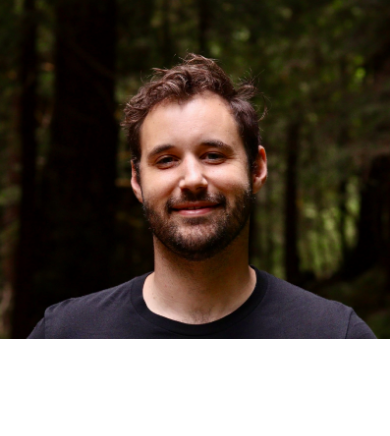
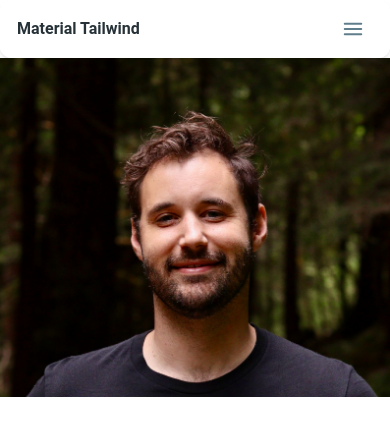
Before and after one commit to mkwalters/homepage, a Next.js app: page / in a window 390 px wide. Shown: the top 436 px of the page. Built offline with nearby package versions, Linux system fonts and the light colour scheme.

Commit message:
mega menu

```diff
--- a/app/page.tsx
+++ b/app/page.tsx
@@ -1,8 +1,10 @@
+import { HeaderMenu } from "@/components/HeaderMenu";
 import Image from "next/image";
 
 export default function Home() {
   return (
-    <div className="">
+    <div className="w-screen">
+      <HeaderMenu />
       <Image
         aria-hidden
         src="/headshot.jpeg"
--- /dev/null
+++ b/components/HeaderMenu.tsx
@@ -0,0 +1,228 @@
+"use client";
+import React from "react";
+import {
+  Navbar,
+  Collapse,
+  Typography,
+  IconButton,
+  List,
+  ListItem,
+  Menu,
+  MenuHandler,
+  MenuList,
+  MenuItem,
+} from "@material-tailwind/react";
+import {
+  ChevronDownIcon,
+  Bars3Icon,
+  XMarkIcon,
+} from "@heroicons/react/24/outline";
+import {
+  Bars4Icon,
+  GlobeAmericasIcon,
+  NewspaperIcon,
+  PhoneIcon,
+  RectangleGroupIcon,
+  SquaresPlusIcon,
+  SunIcon,
+  TagIcon,
+  UserGroupIcon,
+} from "@heroicons/react/24/solid";
+
+const navListMenuItems = [
+  {
+    title: "Products",
+    description: "Find the perfect solution for your needs.",
+    icon: SquaresPlusIcon,
+  },
+  {
+    title: "About Us",
+    description: "Meet and learn about our dedication",
+    icon: UserGroupIcon,
+  },
+  {
+    title: "Blog",
+    description: "Find the perfect solution for your needs.",
+    icon: Bars4Icon,
+  },
+  {
+    title: "Services",
+    description: "Learn how we can help you achieve your goals.",
+    icon: SunIcon,
+  },
+  {
+    title: "Support",
+    description: "Reach out to us for assistance or inquiries",
+    icon: GlobeAmericasIcon,
+  },
+  {
+    title: "Contact",
+    description: "Find the perfect solution for your needs.",
+    icon: PhoneIcon,
+  },
+  {
+    title: "News",
+    description: "Read insightful articles, tips, and expert opinions.",
+    icon: NewspaperIcon,
+  },
+  {
+    title: "Products",
+    description: "Find the perfect solution for your needs.",
+    icon: RectangleGroupIcon,
+  },
+  {
+    title: "Special Offers",
+    description: "Explore limited-time deals and bundles",
+    icon: TagIcon,
+  },
+];
+
+function NavListMenu() {
+  const [isMenuOpen, setIsMenuOpen] = React.useState(false);
+  const [isMobileMenuOpen, setIsMobileMenuOpen] = React.useState(false);
+  const renderItems = navListMenuItems.map(
+    ({ icon, title, description }, key) => (
+      <a href="#" key={key}>
+        <MenuItem className="flex items-center gap-3 rounded-lg">
+          <div className="flex items-center justify-center rounded-lg !bg-blue-gray-50 p-2 ">
+            {" "}
+            {React.createElement(icon, {
+              strokeWidth: 2,
+              className: "h-6 text-gray-900 w-6",
+            })}
+          </div>
+          <div>
+            <Typography
+              variant="h6"
+              color="blue-gray"
+              className="flex items-center text-sm font-bold"
+            >
+              {title}
+            </Typography>
+            <Typography
+              variant="paragraph"
+              className="text-xs !font-medium text-blue-gray-500"
+            >
+              {description}
+            </Typography>
+          </div>
+        </MenuItem>
+      </a>
+    )
+  );
+
+  return (
+    <React.Fragment>
+      <Menu
+        open={isMenuOpen}
+        handler={setIsMenuOpen}
+        offset={{ mainAxis: 20 }}
+        placement="bottom"
+      >
+        <MenuHandler>
+          <Typography as="div" variant="small" className="font-medium">
+            <ListItem
+              className="flex items-center gap-2 py-2 pr-4 font-medium text-gray-900"
+              selected={isMenuOpen || isMobileMenuOpen}
+              onClick={() => setIsMobileMenuOpen((cur) => !cur)}
+            >
+              Resources
+              <ChevronDownIcon
+                strokeWidth={2.5}
+                className={`hidden h-3 w-3 transition-transform lg:block ${
+                  isMenuOpen ? "rotate-180" : ""
+                }`}
+              />
+              <ChevronDownIcon
+                strokeWidth={2.5}
+                className={`block h-3 w-3 transition-transform lg:hidden ${
+                  isMobileMenuOpen ? "rotate-180" : ""
+                }`}
+              />
+            </ListItem>
+          </Typography>
+        </MenuHandler>
+        <MenuList className="hidden max-w-screen-xl rounded-xl lg:block">
+          <ul className="grid grid-cols-3 gap-y-2 outline-none outline-0">
+            {renderItems}
+          </ul>
+        </MenuList>
+      </Menu>
+      <div className="block lg:hidden">
+        <Collapse open={isMobileMenuOpen}>{renderItems}</Collapse>
+      </div>
+    </React.Fragment>
+  );
+}
+
+function NavList() {
+  return (
+    <List className="mt-4 mb-6 p-0 lg:mt-0 lg:mb-0 lg:flex-row lg:p-1">
+      <Typography
+        as="a"
+        href="#"
+        variant="small"
+        color="blue-gray"
+        className="font-medium"
+      >
+        <ListItem className="flex items-center gap-2 py-2 pr-4">Home</ListItem>
+      </Typography>
+      <NavListMenu />
+      <Typography
+        as="a"
+        href="#"
+        variant="small"
+        color="blue-gray"
+        className="font-medium"
+      >
+        <ListItem className="flex items-center gap-2 py-2 pr-4">
+          Contact Us
+        </ListItem>
+      </Typography>
+    </List>
+  );
+}
+
+export function HeaderMenu() {
+  const [openNav, setOpenNav] = React.useState(false);
+
+  React.useEffect(() => {
+    window.addEventListener(
+      "resize",
+      () => window.innerWidth >= 960 && setOpenNav(false)
+    );
+  }, []);
+
+  return (
+    <Navbar className="mx-auto max-w-screen-xl px-4 py-2">
+      <div className="flex items-center justify-between text-blue-gray-900">
+        <Typography
+          as="a"
+          href="#"
+          variant="h6"
+          className="mr-4 cursor-pointer py-1.5 lg:ml-2"
+        >
+          Material Tailwind
+        </Typography>
+        <div className="hidden lg:block">
+          <NavList />
+        </div>
+        <IconButton
+          variant="text"
+          color="blue-gray"
+          className="lg:hidden"
+          onClick={() => setOpenNav(!openNav)}
+        >
+          {openNav ? (
+            <XMarkIcon className="h-6 w-6" strokeWidth={2} />
+          ) : (
+            <Bars3Icon className="h-6 w-6" strokeWidth={2} />
+          )}
+        </IconButton>
+      </div>
+      <Collapse open={openNav}>
+        <NavList />
+      </Collapse>
+    </Navbar>
+  );
+}
--- a/tailwind.config.ts
+++ b/tailwind.config.ts
@@ -1,6 +1,6 @@
-import type { Config } from "tailwindcss";
+const withMT = require("@material-tailwind/react/utils/withMT");
 
-const config: Config = {
+module.exports = withMT({
   content: [
     "./pages/**/*.{js,ts,jsx,tsx,mdx}",
     "./components/**/*.{js,ts,jsx,tsx,mdx}",
@@ -15,5 +15,4 @@
     },
   },
   plugins: [],
-};
-export default config;
+});
```
Also changed, not shown: package.json (+8 -6 lines), 1 other file (tests, documents, lock files or other folders).
